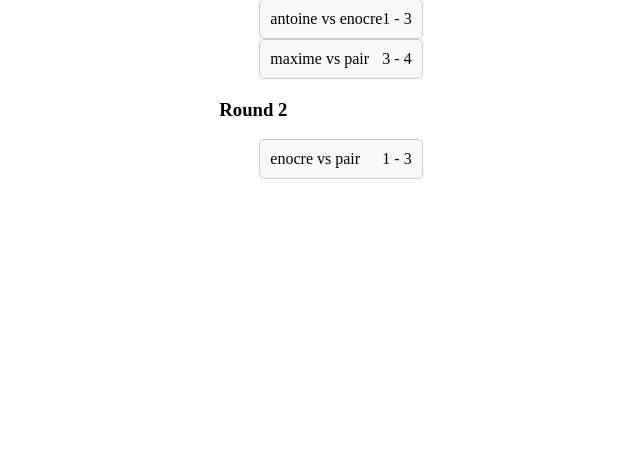
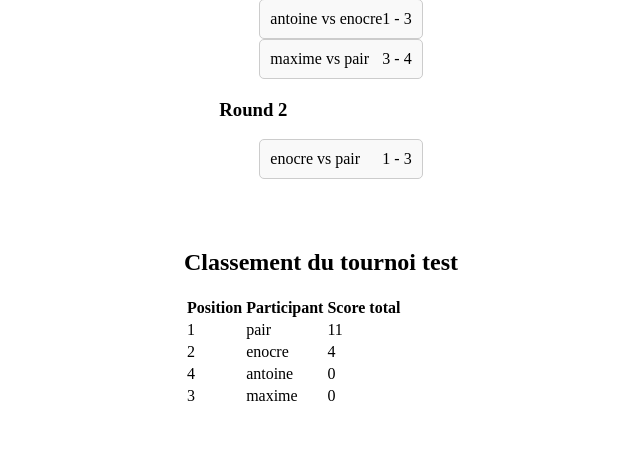
Before and after one commit to ImHelder/TournamentFinal, a Django app: page /tournament/1/ in a window 1280 px wide. Shown: the part 348-800 px from the top of the page, without its empty margins (319-959 px from the left). Run offline with Django 5.2, Linux system fonts and the light colour scheme; data comes from the database, SQL or seed files in the repository; both versions use the stored data as it was after the commit.

Commit message:
final commit

```diff
--- a/tournament/Site/models.py
+++ b/tournament/Site/models.py
@@ -11,6 +11,7 @@ class Tournament(models.Model):
     sport = models.ForeignKey(Sport, on_delete=models.CASCADE)
     participants = models.ManyToManyField('Participant', related_name='tournamentParticipants')
     isStarted = models.BooleanField(default=False)
+    isDone = models.BooleanField(default=False)
 
     def __str__(self):
         return self.name
--- a/tournament/Site/templates/tournament.html
+++ b/tournament/Site/templates/tournament.html
@@ -125,7 +125,6 @@
 
     <div>
       <h2>Tours du tournoi</h2>
-
       {% for round_name, matches_in_round in rounds.items %}
       <div class="round">
         <h3>{{ round_name }}</h3>
@@ -139,6 +138,7 @@
             <div class="match-score">
               {% if match.winner.name %} {{ match.firstParticipantScore }} -
               {{match.secondParticipantScore }} {% else %}
+
               <form
                 action="{% url 'update_round_scores' match.id %}"
                 method="post"
@@ -167,5 +167,29 @@
       </div>
       {% endfor %}
     </div>
+
+    {% if tournament.isDone %}
+    <div>
+      <h2>Classement du tournoi {{ tournament.name }}</h2>
+      <table>
+        <thead>
+          <tr>
+            <th>Position</th>
+            <th>Participant</th>
+            <th>Score total</th>
+          </tr>
+        </thead>
+        <tbody>
+          {% for rank in ranking %}
+          <tr>
+            <td>{{ rank.position }}</td>
+            <td>{{ rank.participant.name }}</td>
+            <td>{{ rank.total_score }}</td>
+          </tr>
+          {% endfor %}
+        </tbody>
+      </table>
+    </div>
+    {%endif%}
   </body>
 </html>
--- a/tournament/Site/urls.py
+++ b/tournament/Site/urls.py
@@ -4,10 +4,8 @@ from .views import index, tournamentDetail, add_participant, addExistingParticip
 urlpatterns = [
     path('', index, name='index'),
     path('tournament/<int:tournamentId>/', tournamentDetail, name='tournamentDetail'),
-    # path('tournament/<int:tournamentId>/rankings/', rankings, name='rankings'),
-    # path('tournament/<int:tournamentId>/history/', history, name='history'),
     path('add_participant/<int:tournament_id>/', add_participant, name='add_participant'),
     path('add_existing_participant/<int:tournamentId>/<int:participantId>/', addExistingParticipantToTournament, name='add_existing_participant'),
     path('create_matches/<int:tournamentId>/', create_matches, name='create_matches'),
-    path('update_round_scores/<int:matchId>/', updateRoundScore, name='update_round_scores')
+    path('update_round_scores/<int:matchId>/', updateRoundScore, name='update_round_scores'),
 ]
--- a/tournament/Site/views.py
+++ b/tournament/Site/views.py
@@ -3,9 +3,10 @@ from django.shortcuts import render
 
 # Create your views here.
 from django.shortcuts import render, redirect, get_object_or_404
-from .models import Tournament, Participant, Match, Sport
-from django.http import Http404, HttpResponse
+from .models import Tournament, Participant, Match
 from .forms import TournamentForm
+from django.db.models import Sum
+
 
 def index(request):
         tournaments = Tournament.objects.all()
@@ -35,8 +36,18 @@ def tournamentDetail(request, tournamentId):
             roundName = determine_round_name(match)
             rounds[roundName].append(match)
 
-        print("rounds", rounds)
-        return render(request, 'tournament.html', {'tournament': tournament, 'participants': participants, "notParticipants": notParticipants, 'rounds': rounds})
+        ranking = []
+        for index, participant in enumerate(participants, start=1):
+            total_score = Match.objects.filter(tournament=tournament, winner=participant).aggregate(total_score=Sum('firstParticipantScore') + Sum('secondParticipantScore'))['total_score']
+            total_score = total_score if total_score is not None else 0
+            ranking.append({'participant': participant, 'total_score': total_score})
+
+        sorted_ranking = sorted(ranking, key=lambda x: x['total_score'], reverse=True)
+
+        for index, item in enumerate(sorted_ranking, start=1):
+            item['position'] = index
+
+        return render(request, 'tournament.html', {'tournament': tournament, 'participants': participants, "notParticipants": notParticipants, 'rounds': rounds, "ranking": ranking[::-1]})
 
 def add_participant(request, tournament_id):
     if request.method == 'POST':
@@ -60,8 +71,8 @@ def create_matches(request, tournamentId):
     tournament = Tournament.objects.get(pk=tournamentId)
     participants = list(tournament.participants.all())
 
-    if len(participants) % 2 != 0:
-        return render(request, 'error.html', {'message': 'Le nombre de participants doit être pair.'})
+    if len(participants) !=4:
+        return render(request, 'error.html', {'message': 'Le nombre de participants doit être de 4.'})
 
     random.shuffle(participants)
 
@@ -95,32 +106,46 @@ def updateRoundScore(request, matchId):
     firstParticipantScore = int(request.POST.get('firstParticipantScore'))
     secondParticipantScore = int(request.POST.get('secondParticipantScore'))
 
+    if firstParticipantScore == secondParticipantScore:
+        return render(request, 'error.html', {'message': 'Il ne peut pas y avoir une égalité.'})
+
     match.firstParticipantScore = firstParticipantScore
     match.secondParticipantScore = secondParticipantScore
 
+    print("matchnumber", match.roundNumber)
     if firstParticipantScore > secondParticipantScore:
         match.winner = match.firstParticipant
-        afterMatch = Match.objects.filter(firstParticipant=match.secondParticipant, roundNumber=match.roundNumber + 1).first()
-        if(afterMatch == None):
-            afterMatch = Match.objects.create(
-                firstParticipant=match.firstParticipant,
-                roundNumber=match.roundNumber + 1)
+        if(match.roundNumber == 1):
+            afterMatch = Match.objects.filter(tournament=match.tournament,roundNumber=match.roundNumber + 1).first()
+            print("premier",afterMatch)
+            if(afterMatch == None):
+                afterMatch = Match.objects.create(
+                    tournament=match.tournament,
+                    firstParticipant=match.firstParticipant,
+                    roundNumber=match.roundNumber + 1)
+            else:
+                print(afterMatch)
+                afterMatch.secondParticipant = match.firstParticipant
+                afterMatch.save()
         else:
-            print(afterMatch)
-            afterMatch.secondParticipant = match.firstParticipant
-            afterMatch.save()
+            Tournament.objects.filter(pk=match.tournament.id).update(isDone=True)
 
     elif firstParticipantScore < secondParticipantScore:
         match.winner = match.secondParticipant
-        afterMatch = Match.objects.filter(firstParticipant=match.firstParticipant, roundNumber=match.roundNumber + 1).first()
-        if(afterMatch == None):
-            afterMatch = Match.objects.create(
-                firstParticipant=match.secondParticipant,
-                roundNumber=match.roundNumber + 1)
+        if(match.roundNumber == 1):
+            afterMatch = Match.objects.filter(tournament=match.tournament,roundNumber=match.roundNumber + 1).first()
+            print("deuxieme",afterMatch)
+            if(afterMatch == None):
+                afterMatch = Match.objects.create(
+                    tournament=match.tournament,
+                    firstParticipant=match.secondParticipant,
+                    roundNumber=match.roundNumber + 1)
+            else:
+                print(afterMatch)
+                afterMatch.secondParticipant = match.secondParticipant
+                afterMatch.save()
         else:
-            print(afterMatch)
-            afterMatch.secondParticipant = match.secondParticipant
-            afterMatch.save()
+            Tournament.objects.filter(pk=match.tournament.id).update(isDone=True)
     else:
         match.winner = None
 
```
Also changed, not shown: tournament/Site/migrations/0012_tournament_isdone.py (added), tournament/db.sqlite3.
